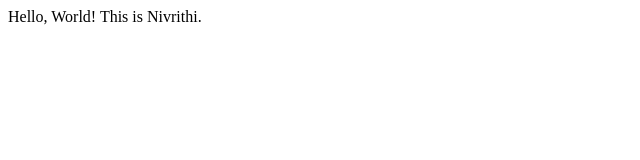
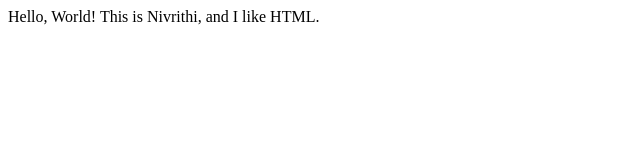
Before and after one commit to nivrithi15/new1, a plain HTML site: page index.html in a window 1280 px wide. Shown: the whole page, without its empty margins (0-640 px from the left). Drawn offline with Linux system fonts and the light colour scheme.

Commit message:
Update greeting message in index.html

```diff
--- a/index.html
+++ b/index.html
@@ -5,8 +5,9 @@
 </head>
 <body>
     <p>Hello, World!
-       This is Nivrithi.
+       This is Nivrithi, and I like HTML.
     </p>
 
 </body>
+
 </html>
```
